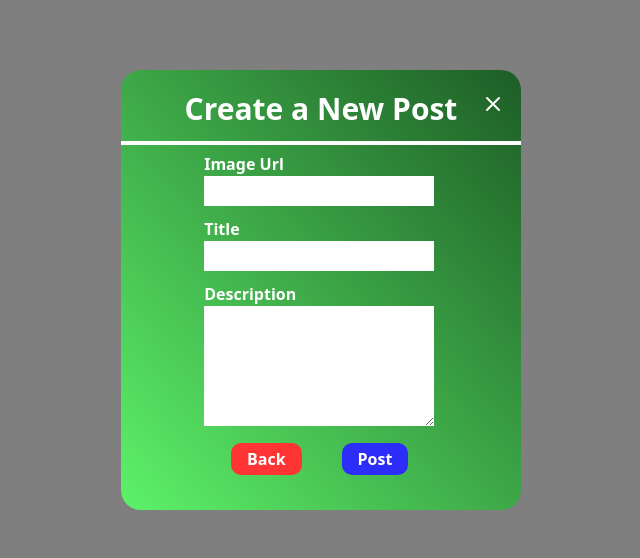
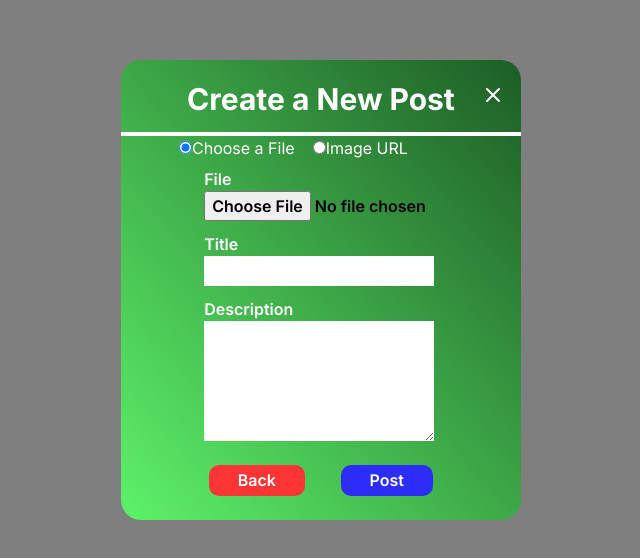
Before and after one commit to kalviumcommunity/S50_Samarth_Capstone_Sustainify, a React (Vite) app in the folder Front-end/: page /newPost in a window 1280 px wide. Shown: the part 110-668 px from the top of the page, without its empty margins (319-959 px from the left). Built offline with nearby package versions, Linux system fonts and the light colour scheme.

Commit message:
newPost saving data to database

```diff
--- a/Front-end/Components/CSS/Landing.css
+++ b/Front-end/Components/CSS/Landing.css
@@ -137,7 +137,7 @@ header p {
 .inputs input {
     width: 230px;
     height: 30px;
-    color: rgba(61, 136, 41, 1);
+    color: black;
 }
 
 .main button {
--- a/Front-end/Components/CSS/NewPost.css
+++ b/Front-end/Components/CSS/NewPost.css
@@ -1,3 +1,7 @@
+@import url('https://fonts.googleapis.com/css2?family=Inter:wght@100..900&display=swap');
+
+
+
 .modal {
     position: fixed;
     top: 0;
@@ -10,6 +14,7 @@
     justify-content: center;
     align-items: center;
     color: white;
+    font-family: "Inter", sans-serif;
 }
 
 .modal-full {
@@ -17,7 +22,7 @@
     flex-direction: column;
     gap: 5%;
     width: 400px;
-    height: 440px;
+    height: 460px;
     border-radius: 20px;
 }
 
@@ -41,10 +46,10 @@
 }
 
 .modal-btns button {
-    padding: 1% 4%;
-    margin: 0% 5%;
+    padding: 1% 8%;
+    margin: 2% 5%;
     font-weight: 600;
-    left: 90px;
+    left:30px;
     border-radius: 10px;
 }
 
@@ -54,6 +59,18 @@
 
 .modal-btns button:last-child {
     background-color: rgb(45, 45, 250);
+}
+
+.option input{
+    margin-left: 5%;
+}
+
+.inputs textarea{
+    color: black;
+}
+
+.colr{
+    color: white;
 }
 
 @media (max-width: 700px) {
--- a/Front-end/Components/CSS/News.css
+++ b/Front-end/Components/CSS/News.css
@@ -1,5 +1,5 @@
 .news-header {
-    background-image: linear-gradient(to right top, rgb(93, 242, 105), rgb(29, 93, 38));
+    background-image: linear-gradient(to right top, white, rgba(0, 0, 0, 0.5));
     color: black;
 }
 
@@ -17,7 +17,7 @@
     margin: 20px;
     border-radius: 10px;
     transition: box-shadow 0.3s ease;
-    background-color: rgb(93, 242, 105);
+    background-color: wheat;
 }
 
 .card:hover {
--- a/Front-end/Components/CSS/PostsPage.css
+++ b/Front-end/Components/CSS/PostsPage.css
@@ -15,6 +15,8 @@
 
 .logo-post{
     width: 200px;
+    height: fit-content;
+    margin-left: 10%;
 }
 
 .flex-coln{
@@ -44,8 +46,13 @@
     align-items: center;
 }
 
+.flex-card img{
+    width: 600px;
+}
+
 .card-data{
     padding: 2%;
+    width: 1200px;
 }
 
 .card-data h2{
--- a/Front-end/Components/LogInPage.jsx
+++ b/Front-end/Components/LogInPage.jsx
@@ -11,6 +11,8 @@ function LogInPage() {
 
     const handleSubmit = (e) => {
         e.preventDefault();
+
+        // POST REQUEST FOR CHECKING WHETHER THE USER IS A MEMBER OF THE WEBSITE OR NO
         axios.post('http://localhost:2001/user/login', { userName, password })
             .then(res => {
                 if (res.data === 'success') {
--- a/Front-end/Components/NewPost.jsx
+++ b/Front-end/Components/NewPost.jsx
@@ -1,48 +1,145 @@
-import React, { useRef } from 'react'
-import './CSS/NewPost.css'
-import { X } from 'lucide-react'
+import React, { useRef, useState } from 'react';
+import { useForm } from 'react-hook-form';
+import { X } from 'lucide-react';
+import './CSS/NewPost.css';
+import axios from 'axios';
 
-function NewPost({onClose}) {
+function NewPost({ onClose }) {
+    const mdlRef = useRef();
+    const { register, handleSubmit, setValue } = useForm();
+    const [selectedOption, setSelectedOption] = useState('file');
 
-    const mdlRef = useRef();
-
-    const closeModal = (e) =>{
-        if(mdlRef.current === e.target){
+    // CREATING A REF FOR THE MODAL
+    const closeModal = (e) => {
+        if (mdlRef.current === e.target) {
             onClose();
         }
+    };
+
+    //CREATING A FUNCTION TO CONVERT IMAGE FILE TO URL
+    const covertImage = (file) => {
+        return new Promise((resolve, reject) => {
+            const render = new FileReader();
+            render.readAsDataURL(file)
+            render.onload = () => resolve(render.result)
+            render.onerror = err => reject(err)
+        })
     }
+
+
+    const onSubmit = async (data) => {
+        try {
+
+            // CODE FOR STORING FILE OR URL INPUT
+            if (selectedOption === 'file') {
+                const formData = new FormData();
+                formData.append("image", data.file[0]);
+                const imgURL = await covertImage(data.file[0])
+
+                const postData = {
+                    img: imgURL,
+                    title: data.title,
+                    description: data.description
+                }
+                console.log(postData);
+                const res = await axios.post('http://localhost:2001/post', postData);
+                console.log(res.data);
+                alert("Posted")
+
+            }
+            else if (selectedOption === 'url') {
+                const postData = {
+                    img: data.url,
+                    title: data.title,
+                    description: data.description
+                };
+                const res = await axios.post('http://localhost:2001/post', postData);
+                console.log(res.data);
+                alert("Posted")
+            }
+            onClose();
+        }
+        catch (error) {
+            console.error(error);
+        }
+    };
+
+
+    // SETTING STATE FOR ( FILE OR URL ) INPUT OPTION CHANGE
+    const handleOptionChange = (e) => {
+        setSelectedOption(e.target.value);
+        setValue('file', null);
+    };
+
+
+    // CODE FOR DISPLAYING FILE OR URL INPUT
+    const renderInput = () => {
+        if (selectedOption === 'file') {
+            return <input type="file" {...register("file")} />;
+        }
+        else {
+            return <input type="text" {...register("url")} />;
+        }
+    };
 
     return (
         <div className='modal' ref={mdlRef} onClick={closeModal}>
             <div className='modal-full bg'>
-            <button onClick={onClose}><X /></button>
+                <button onClick={onClose}><X /></button>
                 <div className='modal-info'>
                     <div>
                         <h1>Create a New Post</h1>
                     </div>
                     <hr />
-                    <form>
+                    <form onSubmit={handleSubmit(onSubmit)}>
+
+                        {/* CHOICE FOR UPLOADING IMAGE */}
+
+                        <div className='option'>
+                            <label>
+                                <input
+                                    type="radio"
+                                    value="file"
+                                    checked={selectedOption === 'file'}
+                                    onChange={handleOptionChange}
+                                />
+                                Choose a File
+                            </label>
+                            <label>
+                                <input
+                                    type="radio"
+                                    value="url"
+                                    checked={selectedOption === 'url'}
+                                    onChange={handleOptionChange}
+                                />
+                                Image URL
+                            </label>
+                        </div>
+
+                        {/* DISPLAYING FILE OR URL INPUT DEPENDING ON THE CHECKBOX  */}
+
                         <div className='inputs'>
-                            <label >Image Url</label>
-                            <input type="text" name='url' />
+                            <label>{selectedOption === 'file' ? 'File' : 'Image URL'}</label>
+                            {renderInput()}
                         </div>
                         <div className='inputs'>
                             <label>Title</label>
-                            <input type="text" name='title' />
+                            <input type="text" {...register("title")} />
                         </div>
                         <div className='inputs'>
-                            <label> Description </label>
-                            <textarea name="description" cols="30" rows="5"></textarea>
+                            <label>Description</label>
+                            <textarea {...register("description")} cols="30" rows="5"></textarea>
+                        </div>
+
+                        <div className='modal-btns'>
+                            <button type="button" onClick={onClose}>Back</button>
+                            <button type="submit">Post</button>
                         </div>
                     </form>
-                    <div className='modal-btns'>
-                        <button onClick={onClose}>Back</button>
-                        <button>Post</button>
-                    </div>
                 </div>
             </div>
         </div>
-    )
+    );
 }
 
-export default NewPost
+export default NewPost;
--- a/Front-end/Components/NewsPage.jsx
+++ b/Front-end/Components/NewsPage.jsx
@@ -9,6 +9,8 @@ function NewsPage() {
   const defaultURL="https://lh3.googleusercontent.com/J6_coFbogxhRI9iM864NL_liGXvsQp2AupsKei7z0cNNfDvGUmWUy20nuUhkREQyrpY4bEeIBuc=s0-w300-rw"
   const defaultText = "Click on read more to read more"
 
+
+// FETCHING DATA FROM THE API AND THEN STORING IN STATE
   const fecthData = async () => {
     let res = await fetch("https://newsapi.org/v2/top-headlines?country=in&apiKey=32ea84c3ad124191883db3dba95886e0")
     let data = await res.json()
@@ -54,10 +56,10 @@ function NewsPage() {
         <h1 className='latest'>Todays Latest news</h1>
         <div className='news'>
           {
-            news.map((ele) => {
+           news && news.map((ele,index) => {
               return (
                 <>
-                  <div className='card' key={ele.id} >
+                  <div className='card' key={index} >
                     <img src={!ele.urlToImage ? defaultURL : ele.urlToImage} alt="here is the img" />
                     <div className='card-body' >
                       <h3 className='card-title'>{ele.title}</h3>
--- a/Front-end/Components/SignUpPage.jsx
+++ b/Front-end/Components/SignUpPage.jsx
@@ -8,6 +8,8 @@ function SignUpPage() {
     const { register, handleSubmit, formState: { errors } } = useForm();
     const navigate = useNavigate();
 
+
+    // SUBMITTING THE FORM AND SAVING IN THE DATABASE
     const onSubmit = async (data) => {
         try {
             const response = await axios.post("http://localhost:2001/user", data);
--- a/Front-end/package.json
+++ b/Front-end/package.json
@@ -17,7 +17,7 @@
     "postcss": "^8.4.35",
     "react": "^18.2.0",
     "react-dom": "^18.2.0",
-    "react-hook-form": "^7.51.0",
+    "react-hook-form": "^7.51.1",
     "react-router-dom": "^6.22.3",
     "routes": "^2.1.0",
     "tailwindcss": "^3.4.1"
```
Also changed, not shown: Front-end/Components/PostsPage.jsx (+14 -5 lines), 2 other files (tests, documents, lock files or other folders).
